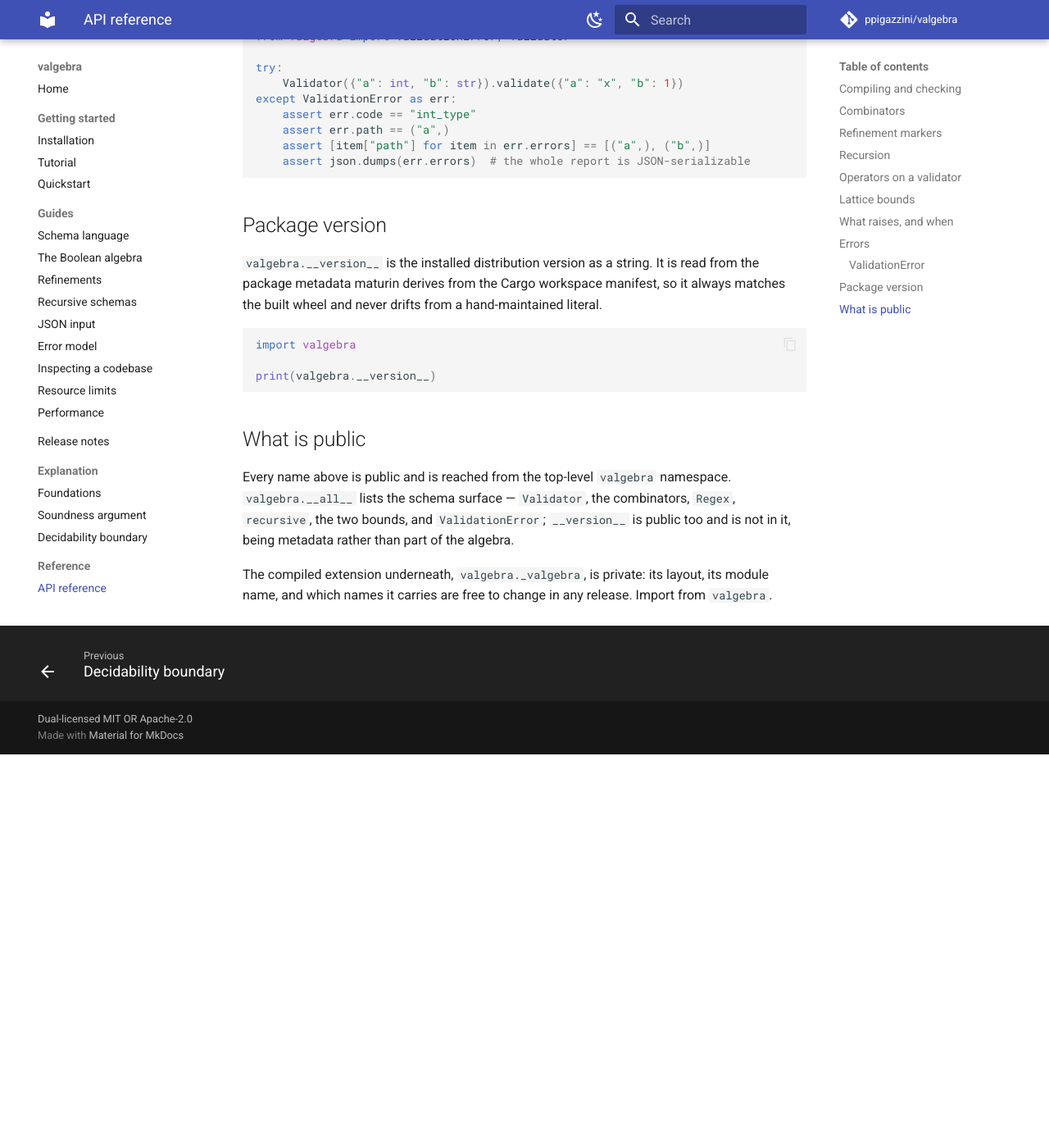
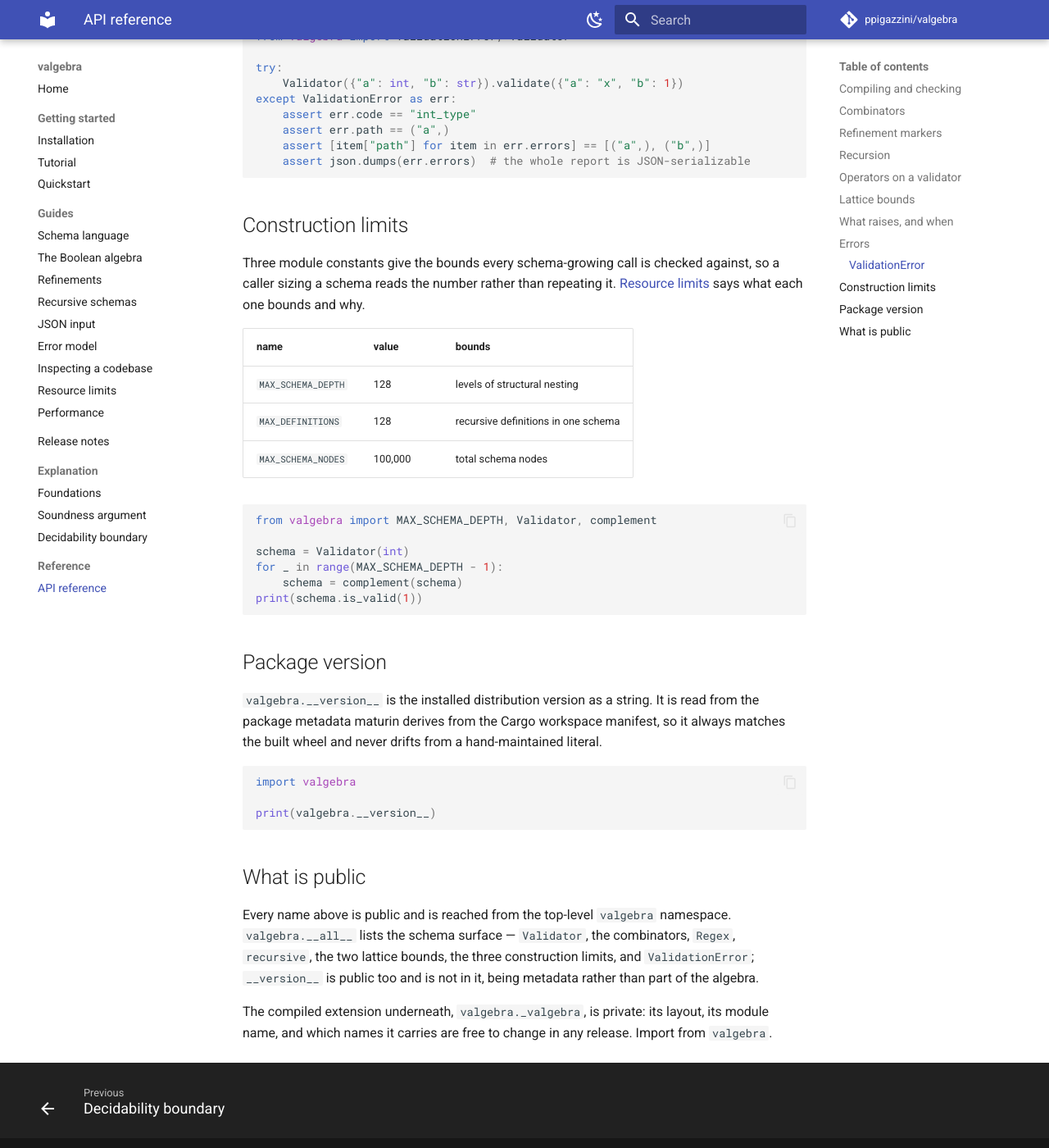
Before and after one commit to ppigazzini/valgebra, an MkDocs documentation site: the page built from docs/16-api.md, in a window 1280 px wide and 1400 px high, scrolled down 4891 px. Shown: the whole window at 82% size. Built offline with MkDocs 1.6.1 and Material for MkDocs 9.7.7, drawn with Linux system fonts in a browser that asks for light colours; comment, search, counter and statistics services are not loaded; before the commit the page ends 5811 px from its top, so only the background shows below that.

Commit message:
feat: publish the construction limits where a caller can read them
The changelog says the three construction bounds are published as module
constants. They were on the compiled extension only -- which the API
reference calls private, whose layout and names are free to change in any
release, and which it tells callers not to import from. A number nobody
may import is not published.

`MAX_SCHEMA_DEPTH`, `MAX_DEFINITIONS` and `MAX_SCHEMA_NODES` are now
re-exported from `valgebra` and in its `__all__`, and the resource-limits
page and the API reference name them with their values, so code sizing a
schema against a bound reads it rather than repeating it.

````diff
--- a/docs/16-api.md
+++ b/docs/16-api.md
@@ -174,6 +174,27 @@ except ValidationError as err:
     assert json.dumps(err.errors)  # the whole report is JSON-serializable
 ```
 
+## Construction limits
+
+Three module constants give the bounds every schema-growing call is checked
+against, so a caller sizing a schema reads the number rather than repeating it.
+[Resource limits](10-limits.md) says what each one bounds and why.
+
+| name | value | bounds |
+| --- | --- | --- |
+| `MAX_SCHEMA_DEPTH` | 128 | levels of structural nesting |
+| `MAX_DEFINITIONS` | 128 | recursive definitions in one schema |
+| `MAX_SCHEMA_NODES` | 100,000 | total schema nodes |
+
+```python
+from valgebra import MAX_SCHEMA_DEPTH, Validator, complement
+
+schema = Validator(int)
+for _ in range(MAX_SCHEMA_DEPTH - 1):
+    schema = complement(schema)
+print(schema.is_valid(1))
+```
+
 ## Package version
 
 `valgebra.__version__` is the installed distribution version as a string. It is
@@ -191,9 +212,9 @@ print(valgebra.__version__)
 
 Every name above is public and is reached from the top-level `valgebra`
 namespace. `valgebra.__all__` lists the schema surface — `Validator`, the
-combinators, `Regex`, `recursive`, the two bounds, and `ValidationError`;
-`__version__` is public too and is not in it, being metadata rather than part of
-the algebra.
+combinators, `Regex`, `recursive`, the two lattice bounds, the three
+construction limits, and `ValidationError`; `__version__` is public too and is
+not in it, being metadata rather than part of the algebra.
 
 The compiled extension underneath, `valgebra._valgebra`, is private: its layout,
 its module name, and which names it carries are free to change in any release.
````
Also changed, not shown: docs/10-limits.md (+9 -0 lines), 2 other files.
